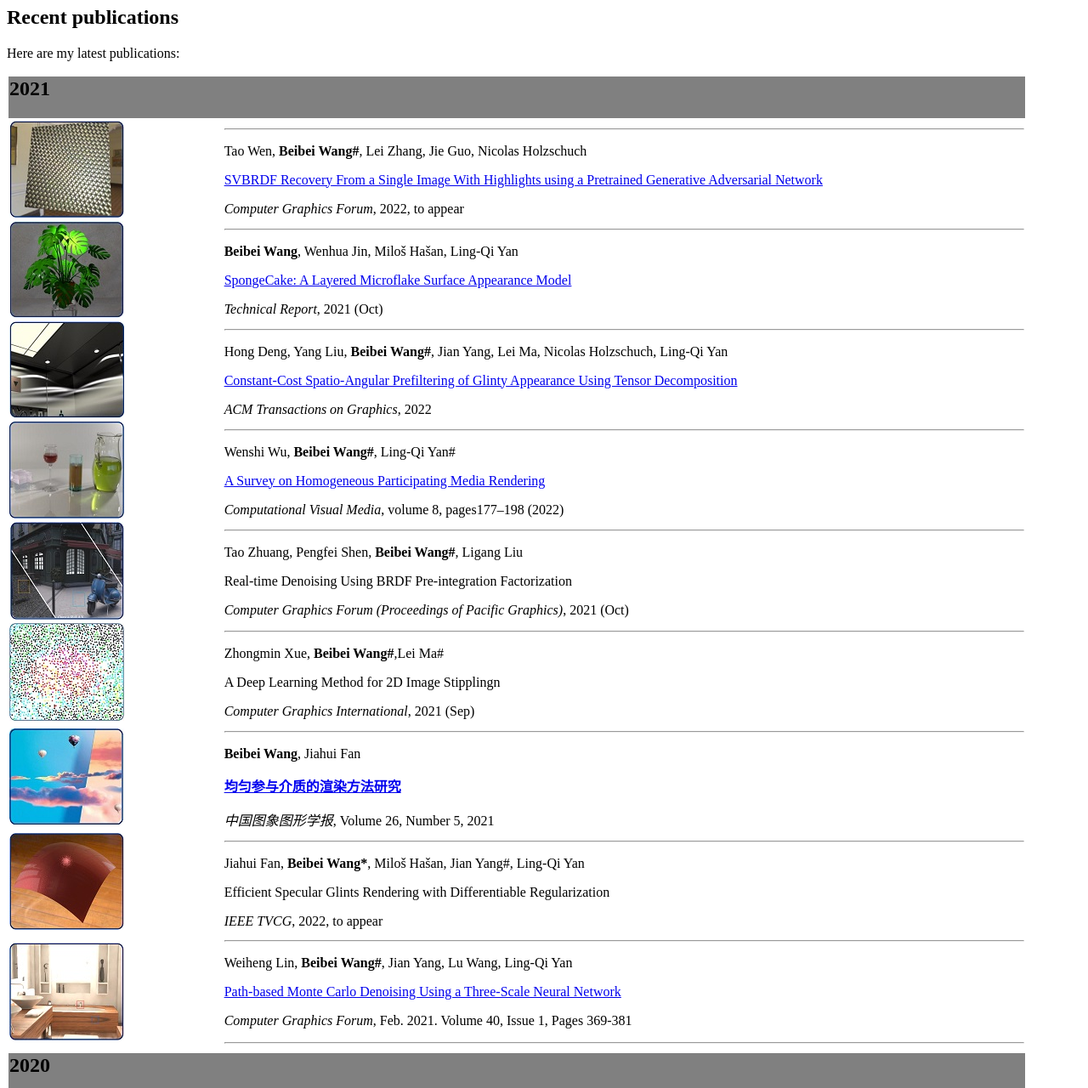
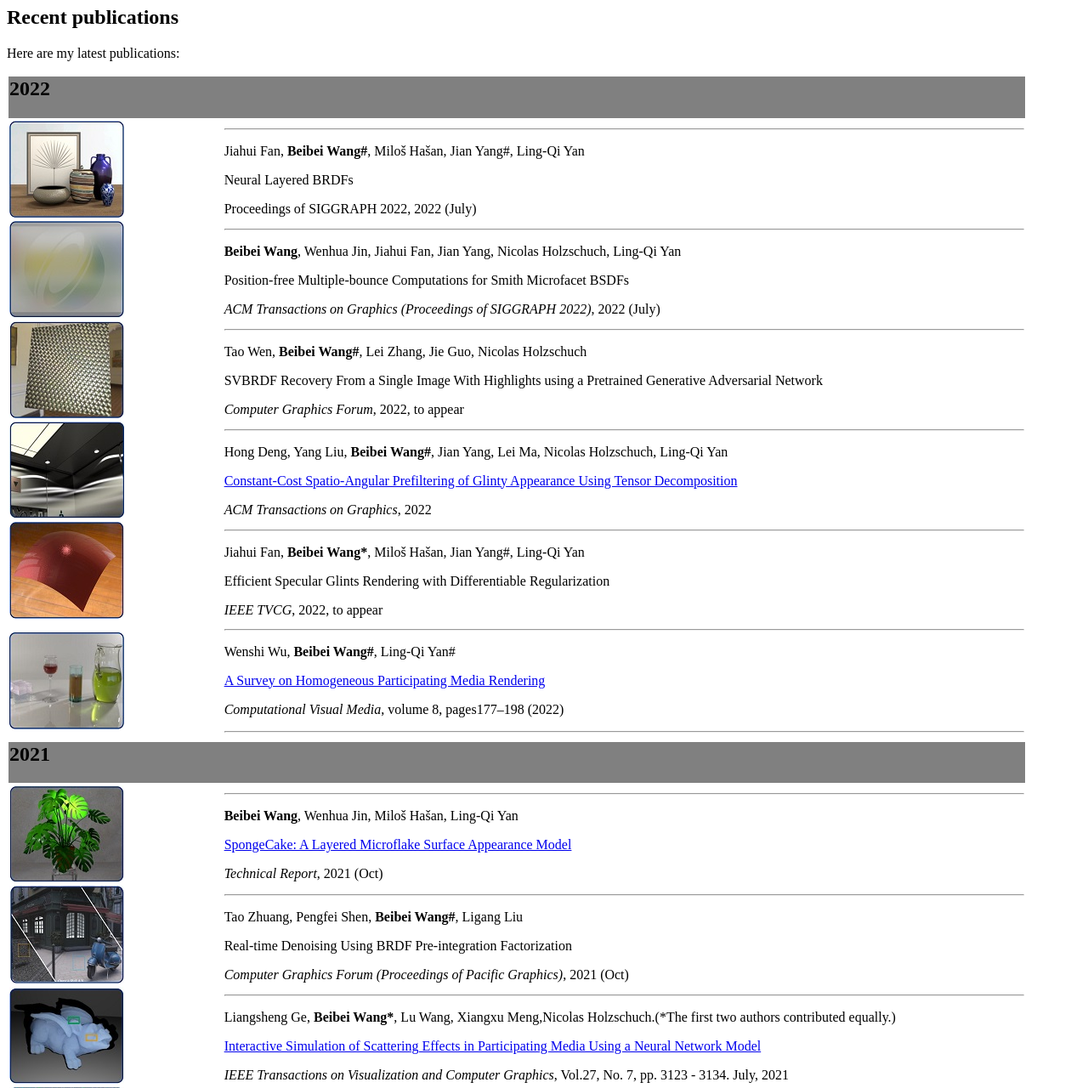
Before and after one commit to wangningbei/wangningbei.github.io, a plain HTML site: page index.html in a window 1280 px wide. Shown: the part 821-2101 px from the top of the page at 85% size. Drawn offline with Linux system fonts and the light colour scheme.

Commit message:
Update two papers.

```diff
--- a/index.html
+++ b/index.html
@@ -80,9 +80,30 @@ Here are my latest publications:
 
 <tr>
 <td style="width: 74.4px; background-color: grey;" colspan="2">
-<h2><strong>2021</strong></h2>
+<h2><strong>2022</strong></h2>
 </td>
 </tr>
+
+<tr>
+<td style="width: 74.4px;"><img src="./Beibei Wang_files/NLBSDF.jpg" alt="" /></td>
+<td style="width: 513.6px;">
+<hr />
+<p>Jiahui Fan, <strong>Beibei Wang#</strong>, Miloš Hašan, Jian Yang#, Ling-Qi Yan</p>
+<p>Neural Layered BRDFs</p>
+<p>Proceedings of SIGGRAPH 2022</em>, 2022 (July) </p>
+<p>   </p>
+</tr>
+
+<tr>
+<td style="width: 74.4px;"><img src="./Beibei Wang_files/MBBRDF.jpg" alt="" /></td>
+<td style="width: 513.6px;">
+<hr />
+<p><strong>Beibei Wang</strong>, Wenhua Jin, Jiahui Fan, Jian Yang, Nicolas Holzschuch, Ling-Qi Yan</p>
+<p>Position-free Multiple-bounce Computations for Smith Microfacet BSDFs</p>
+<p><em>ACM Transactions on Graphics (Proceedings of SIGGRAPH 2022)</em>, 2022 (July) </p>
+<p>   </p>
+</tr>
+
 
 
 <tr>
@@ -90,19 +111,8 @@ Here are my latest publications:
 <td style="width: 513.6px;">
 <hr />
 <p>Tao Wen, <strong>Beibei Wang#</strong>, Lei Zhang, Jie Guo, Nicolas Holzschuch</p>
-<p><a href="http://arxiv.org/abs/2111.00943" target="_blank" rel="noopener">SVBRDF Recovery From a Single Image With Highlights using a Pretrained Generative Adversarial Network</a></p>
+<p>SVBRDF Recovery From a Single Image With Highlights using a Pretrained Generative Adversarial Network</p>
 <p><em>Computer Graphics Forum</em>, 2022, to appear </p>
-<p>   </p>
-</tr>
-
-
-<tr>
-<td style="width: 74.4px;"><img src="./Beibei Wang_files/spongeCake.jpg" alt="" /></td>
-<td style="width: 513.6px;">
-<hr />
-<p><strong>Beibei Wang</strong>, Wenhua Jin, Miloš Hašan, Ling-Qi Yan</p>
-<p><a href="https://arxiv.org/abs/2110.07145" target="_blank" rel="noopener">SpongeCake: A Layered Microflake Surface Appearance Model</a></p>
-<p><em>Technical Report</em>, 2021 (Oct) </p>
 <p>   </p>
 </tr>
 
@@ -116,6 +126,15 @@ Here are my latest publications:
 <p>   </p>
 </tr>
 
+<tr>
+<td style="width: 74.4px;"><img src="./Beibei Wang_files/diffGlints.jpg" alt="" /></td>
+<td style="width: 513.6px;">
+<hr />
+<p>Jiahui Fan, <strong>Beibei Wang*</strong>, Miloš Hašan, Jian Yang#, Ling-Qi Yan</p>
+<p>Efficient Specular Glints Rendering with Differentiable Regularization</p>
+<p><em>IEEE TVCG</em>, 2022, to appear </p>
+<p>   </p>
+</tr>
 
 
 <tr>
@@ -125,6 +144,25 @@ Here are my latest publications:
 <p>Wenshi Wu, <strong>Beibei Wang#</strong>, Ling-Qi Yan#</p>
 <p><a href="https://link.springer.com/article/10.1007/s41095-021-0249-1" target="_blank" rel="noopener">A Survey on Homogeneous Participating Media Rendering</a></p>
 <p><em>Computational Visual Media</em>, volume 8, pages177–198 (2022)</p>
+<p>   </p>
+<hr />
+</tr>
+
+
+
+<tr>
+<td style="width: 74.4px; background-color: grey;" colspan="2">
+<h2><strong>2021</strong></h2>
+</td>
+</tr>
+
+<tr>
+<td style="width: 74.4px;"><img src="./Beibei Wang_files/spongeCake.jpg" alt="" /></td>
+<td style="width: 513.6px;">
+<hr />
+<p><strong>Beibei Wang</strong>, Wenhua Jin, Miloš Hašan, Ling-Qi Yan</p>
+<p><a href="https://arxiv.org/abs/2110.07145" target="_blank" rel="noopener">SpongeCake: A Layered Microflake Surface Appearance Model</a></p>
+<p><em>Technical Report</em>, 2021 (Oct) </p>
 <p>   </p>
 </tr>
 
@@ -136,6 +174,18 @@ Here are my latest publications:
 <p>Tao Zhuang, Pengfei Shen, <strong>Beibei Wang#</strong>, Ligang Liu</p>
 <p>Real-time Denoising Using BRDF Pre-integration Factorization</p>
 <p><em>Computer Graphics Forum (Proceedings of Pacific Graphics)</em>, 2021 (Oct) </p>
+<p>   </p>
+</tr>
+
+
+
+<tr>
+<td style="width: 74.4px;"><img src="./Beibei Wang_files/NNMultiple2020.jpg" alt="" /></td>
+<td style="width: 513.6px;">
+<hr />
+<p>Liangsheng Ge,&nbsp;<strong>Beibei Wang*</strong>, Lu Wang, Xiangxu Meng,Nicolas Holzschuch.(*The first two authors contributed equally.)</p>
+<p><a href="https://hal.archives-ouvertes.fr/hal-02486039" target="_blank" rel="noopener">Interactive Simulation of Scattering Effects in Participating Media Using a Neural Network Model</a></p>
+<p><em>IEEE Transactions on Visualization and Computer Graphics</em>, Vol.27, No. 7, pp. 3123 - 3134. July, 2021</p>
 <p>   </p>
 </tr>
 
@@ -159,16 +209,6 @@ Here are my latest publications:
 <p><strong><a href="http://www.cjig.cn/html/jig/2021/5/20210501.htm" target="_blank" rel="noopener">均匀参与介质的渲染方法研究</a></strong></p>
 <p><em>中国图象图形学报</em>, Volume 26, Number 5, 2021</p>
 </td>
-</tr>
-
-<tr>
-<td style="width: 74.4px;"><img src="./Beibei Wang_files/diffGlints.jpg" alt="" /></td>
-<td style="width: 513.6px;">
-<hr />
-<p>Jiahui Fan, <strong>Beibei Wang*</strong>, Miloš Hašan, Jian Yang#, Ling-Qi Yan</p>
-<p>Efficient Specular Glints Rendering with Differentiable Regularization</p>
-<p><em>IEEE TVCG</em>, 2022, to appear </p>
-<p>   </p>
 </tr>
 
 
@@ -252,15 +292,7 @@ Here are my latest publications:
 <p><em>ACM Transactions on Graphics (present at SIGGRAPH 2020)</em>, 39(5): Article 162.</p>
 <hr /></td>
 </tr>
-<tr>
-<td style="width: 74.4px;"><img src="./Beibei Wang_files/NNMultiple2020.jpg" alt="" /></td>
-<td style="width: 513.6px;">
-<p>Liangsheng Ge,&nbsp;<strong>Beibei Wang*</strong>, Lu Wang, Xiangxu Meng,Nicolas Holzschuch.(*The first two authors contributed equally.)</p>
-<p><a href="https://hal.archives-ouvertes.fr/hal-02486039" target="_blank" rel="noopener">Interactive Simulation of Scattering Effects in Participating Media Using a Neural Network Model</a></p>
-<p><em>IEEE Transactions on Visualization and Computer Graphics</em>, Vol.27, No. 7, pp. 3123 - 3134. July, 2021</p>
-<hr /></td>
-</tr>
-<tr>
+
 <td style="width: 74.4px;"><img src="./Beibei Wang_files/Guiding2020.jpg" alt="" /></td>
 <td style="width: 513.6px;">
 <p>Hong Deng, <strong>Beibei Wang#</strong>, Rui Wang, Nicolas Holzschuch.</p>
@@ -277,6 +309,23 @@ Here are my latest publications:
 <hr /></td>
 </tr>
 
+<tr>
+<td style="width: 74.4px;"><img src="./Beibei Wang_files/liang2019.jpg" alt="" /></td>
+<td style="width: 513.6px;">
+<p>Yulin Liang, <strong>Beibei Wang*</strong>, Lu Wang, Nicolas Holzschuch.(*The first two authors contributed equally.)</p>
+<p><a href="https://hal.inria.fr/hal-02089988" target="_blank" rel="noopener">Fast Computation of Single Scattering in Participating Media with Refractive Boundaries using Frequency Analysis</a></p>
+<p><em>IEEE Transactions on Visualization and Computer Graphics</em>, Vol.26, No. 10, pp. 2961-2969. 2020.</p>
+<hr /></td>
+</tr>
+
+<tr>
+<td style="width: 74.4px;"><img src="./Beibei Wang_files/wang2019.jpg" alt="" /></td>
+<td style="width: 513.6px;">
+<p><strong>Beibei Wang</strong>, Liangsheng Ge, Nicolas Holzschuch.</p>
+<p><a href="https://hal.inria.fr/hal-01970399" target="_blank" rel="noopener">Precomputed Multiple Scattering for Rapid Light Simulation in Participating Media</a></p>
+<p><em>IEEE Transactions on Visualization and Computer Graphics</em>, VOL. 26, NO. 7, pp. 2456 - 2470, JULY 2020.</p>
+<hr /></td>
+</tr>
 
 <tr>
 <td style="width: 74.4px; background-color: grey;" colspan="2">
@@ -291,22 +340,8 @@ Here are my latest publications:
 <p>中国计算机科学技术进展报告（CCF2018-2019）.&nbsp;</p>
 <hr /></td>
 </tr>
-<tr>
-<td style="width: 74.4px;"><img src="./Beibei Wang_files/liang2019.jpg" alt="" /></td>
-<td style="width: 513.6px;">
-<p>Yulin Liang, <strong>Beibei Wang*</strong>, Lu Wang, Nicolas Holzschuch.(*The first two authors contributed equally.)</p>
-<p><a href="https://hal.inria.fr/hal-02089988" target="_blank" rel="noopener">Fast Computation of Single Scattering in Participating Media with Refractive Boundaries using Frequency Analysis</a></p>
-<p><em>IEEE Transactions on Visualization and Computer Graphics</em>, Vol.26, No. 10, pp. 2961-2969. 2020.</p>
-<hr /></td>
-</tr>
-<tr>
-<td style="width: 74.4px;"><img src="./Beibei Wang_files/wang2019.jpg" alt="" /></td>
-<td style="width: 513.6px;">
-<p><strong>Beibei Wang</strong>, Liangsheng Ge, Nicolas Holzschuch.</p>
-<p><a href="https://hal.inria.fr/hal-01970399" target="_blank" rel="noopener">Precomputed Multiple Scattering for Rapid Light Simulation in Participating Media</a></p>
-<p><em>IEEE Transactions on Visualization and Computer Graphics</em>, VOL. 26, NO. 7, pp. 2456 - 2470, JULY 2020.</p>
-<hr /></td>
-</tr>
+
+
 <tr>
 <td style="width: 74.4px;"><img src="./Beibei Wang_files/DPM2019.jpg" alt="" /></td>
 <td style="width: 513.6px;">
```
